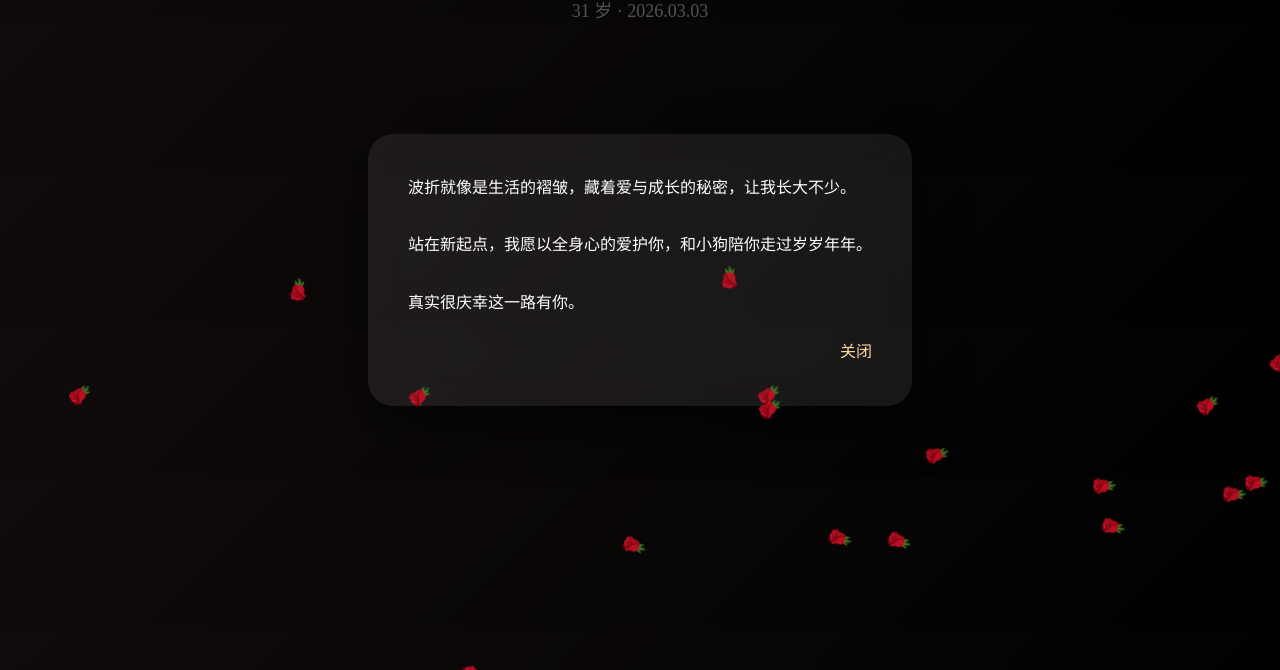
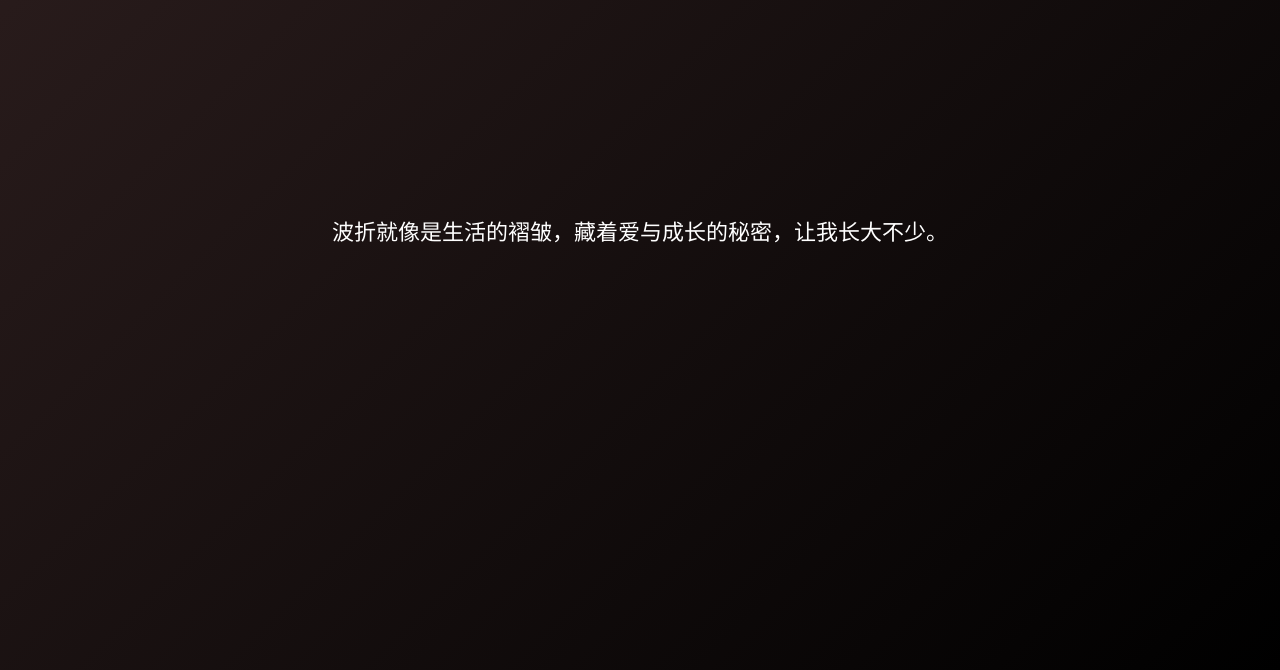
Before and after one commit to yannirvanax-commits/xylove-app, a plain HTML site: page index.html in a window 1280 px wide. Shown: the part 130-800 px from the top of the page. Drawn offline with nearby package versions, Linux system fonts and the light colour scheme.

Commit message:
Update index.html

```diff
--- a/index.html
+++ b/index.html
@@ -3,7 +3,7 @@
 <head>
 <meta charset="UTF-8">
 <meta name="viewport" content="width=device-width, initial-scale=1.0">
-<title>Happy Birthday My Love 🎂</title>
+<title>XY · Love Story</title>
 
 <link href="https://fonts.googleapis.com/css2?family=Playfair+Display:wght@600&family=Noto+Serif+SC:wght@400;600&display=swap" rel="stylesheet">
 
@@ -13,85 +13,84 @@ body{
 font-family:'Noto Serif SC',serif;
 background:#000;
 color:#fff;
-overflow:hidden;
+overflow-x:hidden;
 }
 
-/* 背景 */
-body.birthday{
-background:linear-gradient(135deg,#2b1d1d,#000);
+/* 原页面 */
+.container{
+max-width:900px;
+margin:auto;
+padding:40px 20px;
 }
 
-/* 标题 */
-.header{
+h1{
+font-family:'Playfair Display',serif;
+font-size:38px;
 text-align:center;
-margin-top:60px;
+margin-bottom:20px;
 }
 
-.header h1{
-font-family:'Playfair Display',serif;
-font-size:42px;
-color:#ffd8a8;
-letter-spacing:2px;
+.card{
+background:rgba(255,255,255,0.08);
+backdrop-filter:blur(15px);
+padding:25px;
+margin:20px 0;
+border-radius:20px;
 }
 
-.age{
-margin-top:10px;
-font-size:18px;
-opacity:0.8;
+button{
+padding:8px 15px;
+margin:6px;
+border:none;
+border-radius:30px;
+background:linear-gradient(135deg,#f6c1a5,#e89cae);
+color:white;
+cursor:pointer;
 }
 
-/* 祝福弹窗 */
-.modal{
+/* ===== 生日覆盖层 ===== */
+
+.birthday-layer{
 position:fixed;
 top:0;left:0;
-width:100%;height:100%;
-background:rgba(0,0,0,0.6);
+width:100%;
+height:100%;
+background:linear-gradient(135deg,#2b1d1d,#000);
 display:flex;
 align-items:center;
 justify-content:center;
-opacity:0;
-pointer-events:none;
-transition:0.8s;
+flex-direction:column;
+z-index:9999;
+text-align:center;
+padding:30px;
+transition:1s;
 }
 
-.modal.show{
-opacity:1;
-pointer-events:auto;
+.birthday-text{
+font-size:22px;
+max-width:650px;
+line-height:1.8;
+opacity:0;
+transition:1s;
 }
 
-.modal-content{
-background:rgba(255,255,255,0.08);
-backdrop-filter:blur(20px);
-padding:40px;
-border-radius:25px;
-max-width:600px;
-line-height:1.8;
-box-shadow:0 20px 50px rgba(0,0,0,0.6);
+.birthday-text.show{
+opacity:1;
 }
 
-.close{
-margin-top:20px;
-text-align:right;
-cursor:pointer;
+.final-line{
+margin-top:40px;
+font-size:24px;
 color:#ffd8a8;
+opacity:0;
+transition:2s;
+letter-spacing:1px;
 }
 
-/* 玫瑰 */
-.rose{
-position:fixed;
-top:-50px;
-font-size:20px;
-animation:fall linear infinite;
-opacity:0.8;
+.final-line.show{
+opacity:1;
 }
 
-@keyframes fall{
-to{
-transform:translateY(110vh) rotate(360deg);
-}
-}
-
-/* 烟花 */
 .firework{
 position:fixed;
 width:6px;
@@ -113,57 +112,105 @@ opacity:0;
 
 <body>
 
-<div class="header">
-<h1>Happy Birthday My Love 🎂</h1>
-<div class="age">31 岁 · 2026.03.03</div>
+<!-- 原网页 -->
+<div class="container">
+<h1>XY · Love Story</h1>
+
+<div class="card">
+<h2>甜蜜任务</h2>
+<button onclick="add(100)">家务 +100</button>
+<button onclick="add(300)">逛街 +300</button>
+<button onclick="add(500)">做饭 +500</button>
+<div style="margin-top:10px;">甜蜜值：<span id="score">0</span></div>
+</div>
 </div>
 
-<div class="modal" id="modal">
-<div class="modal-content">
-<p>波折就像是生活的褶皱，藏着爱与成长的秘密，让我长大不少。</p>
-<br>
-<p>站在新起点，我愿以全身心的爱护你，和小狗陪你走过岁岁年年。</p>
-<br>
-<p>真实很庆幸这一路有你。</p>
-
-<div class="close" onclick="closeModal()">关闭</div>
+<!-- 生日覆盖层 -->
+<div class="birthday-layer" id="birthdayLayer" style="display:none;">
+<div class="birthday-text" id="birthdayText"></div>
+<div class="final-line" id="finalLine">
+✨ 31 岁，欢迎来到更被爱的一年。 ✨
 </div>
 </div>
 
 <script>
 
-/* 判断生日 */
-const today=new Date();
-if(today.getFullYear()==2026 && today.getMonth()==2 && today.getDate()==3){
-document.body.classList.add("birthday");
-setTimeout(()=>{document.getElementById("modal").classList.add("show");},1500);
-createRoses();
+/* ===== 原积分系统 ===== */
+let score=localStorage.getItem("loveScore")||0;
+document.getElementById("score").innerText=score;
+
+function add(n){
+score=parseInt(score)+n;
+localStorage.setItem("loveScore",score);
+document.getElementById("score").innerText=score;
 }
 
-/* 关闭弹窗 */
-function closeModal(){
-document.getElementById("modal").classList.remove("show");
+/* ===== 生日模式逻辑 ===== */
+
+const birthdayDate="2026-03-03";
+const today=new Date().toISOString().split("T")[0];
+
+const messages=[
+"波折就像是生活的褶皱，藏着爱与成长的秘密，让我长大不少。",
+"站在新起点，我愿以全身心的爱护你，和小狗陪你走过岁岁年年。",
+"真实很庆幸这一路有你。"
+];
+
+let currentIndex=0;
+
+if(today===birthdayDate){
+startBirthdayMode();
 }
 
-/* 玫瑰飘落 */
-function createRoses(){
-for(let i=0;i<20;i++){
-let rose=document.createElement("div");
-rose.className="rose";
-rose.innerText="🌹";
-rose.style.left=Math.random()*100+"vw";
-rose.style.animationDuration=(5+Math.random()*5)+"s";
-document.body.appendChild(rose);
+function startBirthdayMode(){
+const layer=document.getElementById("birthdayLayer");
+layer.style.display="flex";
+showNextMessage();
+
+layer.addEventListener("click",function(e){
+if(currentIndex < messages.length){
+createFirework(e.clientX,e.clientY);
+currentIndex++;
+if(currentIndex < messages.length){
+setTimeout(showNextMessage,600);
+}else{
+setTimeout(showFinalLine,800);
 }
 }
+});
+}
 
-/* 点击烟花 */
-document.addEventListener("click",function(e){
+function showNextMessage(){
+const text=document.getElementById("birthdayText");
+text.classList.remove("show");
+setTimeout(()=>{
+text.innerText=messages[currentIndex];
+text.classList.add("show");
+},300);
+}
+
+function showFinalLine(){
+document.getElementById("birthdayText").classList.remove("show");
+const final=document.getElementById("finalLine");
+final.classList.add("show");
+setTimeout(endBirthdayMode,2500);
+}
+
+function endBirthdayMode(){
+const layer=document.getElementById("birthdayLayer");
+layer.style.opacity="0";
+setTimeout(()=>{
+layer.style.display="none";
+},1200);
+}
+
+/* 烟花 */
+function createFirework(x,y){
 for(let i=0;i<18;i++){
 let f=document.createElement("div");
 f.className="firework";
-f.style.left=e.clientX+"px";
-f.style.top=e.clientY+"px";
+f.style.left=x+"px";
+f.style.top=y+"px";
 let angle=Math.random()*2*Math.PI;
 let radius=60+Math.random()*40;
 f.style.setProperty("--x",Math.cos(angle)*radius+"px");
@@ -171,7 +218,7 @@ f.style.setProperty("--y",Math.sin(angle)*radius+"px");
 document.body.appendChild(f);
 setTimeout(()=>f.remove(),1000);
 }
-});
+}
 
 </script>
 
```
